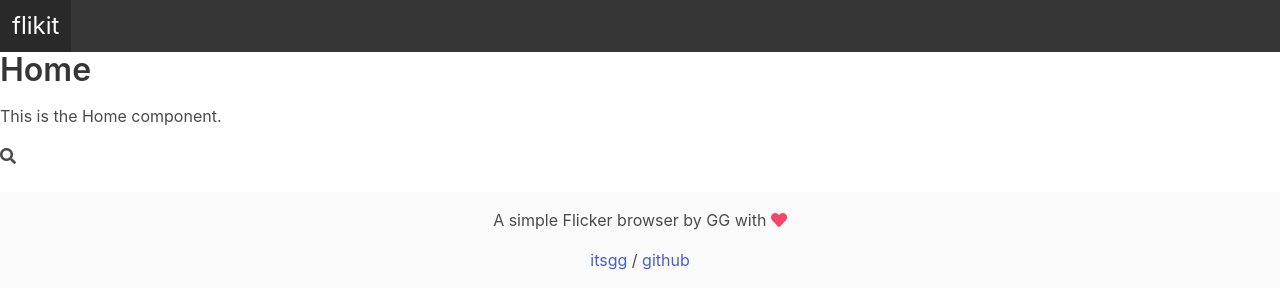
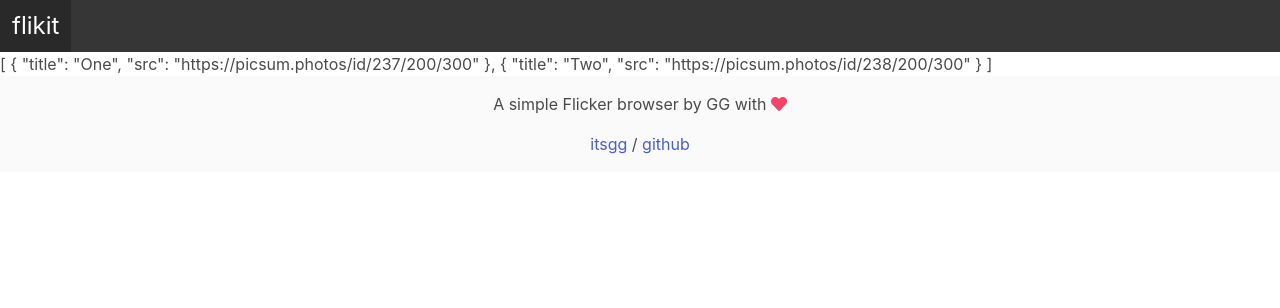
Before and after one commit to itsgg/flikit, a Vue app: page / in a window 1280 px wide. Shown: the top 308 px of the page. Built offline with nearby package versions, Linux system fonts and the light colour scheme.

Commit message:
Added Images component

```diff
--- /dev/null
+++ b/src/components/Images.vue
@@ -0,0 +1,24 @@
+<template>
+  {{ images }}
+</template>
+
+<script>
+export default {
+  name: "Images",
+
+  data() {
+    return {
+      images: [
+        {
+          title: "One",
+          src: "https://picsum.photos/id/237/200/300",
+        },
+        {
+          title: "Two",
+          src: "https://picsum.photos/id/238/200/300",
+        },
+      ],
+    };
+  },
+};
+</script>
--- a/src/views/Home.vue
+++ b/src/views/Home.vue
@@ -1,25 +1,21 @@
 <template>
   <top-nav />
-
-  <div class="content">
-    <h1>Home</h1>
-    <p>This is the Home component.</p>
-    <i class="fas fa-search"></i>
-  </div>
-
+  <images />
   <bottom-footer />
 </template>
 
 <script>
 import TopNav from "@/components/TopNav.vue";
 import BottomFooter from "@/components/BottomFooter.vue";
+import Images from "@/components/Images.vue";
 
 export default {
   name: "Home",
 
   components: {
     TopNav,
-    BottomFooter
+    BottomFooter,
+    Images,
   },
 };
 </script>
```
Also changed, not shown: 1 other file (tests, documents, lock files or other folders).
